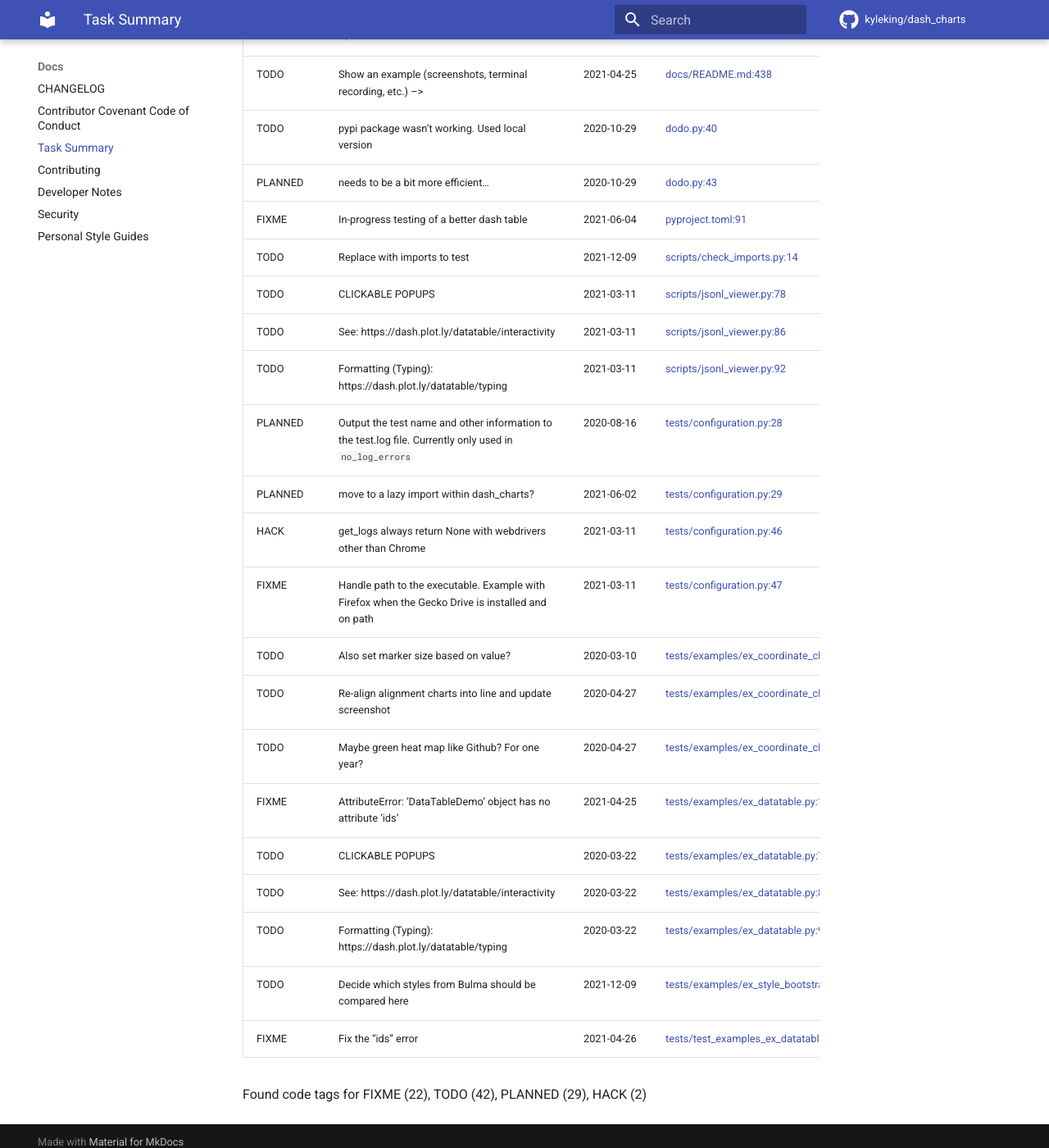
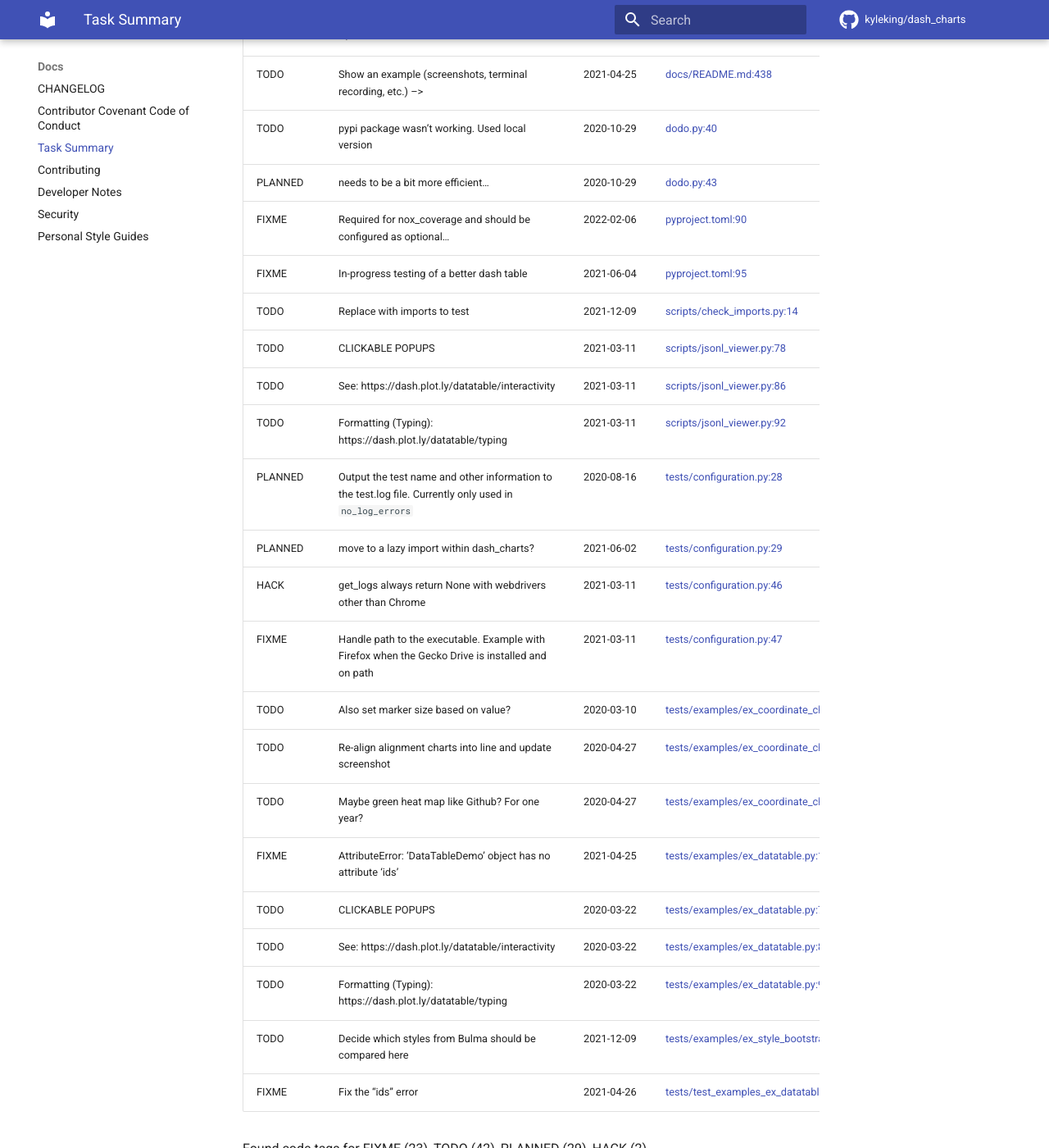
Before and after one commit to KyleKing/dash_charts, an MkDocs documentation site: the page built from docs/docs/CODE_TAG_SUMMARY.md, in a window 1280 px wide and 1400 px high, scrolled down 4778 px. Shown: the whole window at 82% size. Built offline with MkDocs 1.6.1 and Material for MkDocs 9.7.7, drawn with Linux system fonts in a browser that asks for light colours; comment, search, counter and statistics services are not loaded; some of the changed text lies outside the part shown.

Commit message:
fix: more fixes for nox_coverage

```diff
--- a/docs/docs/CODE_TAG_SUMMARY.md
+++ b/docs/docs/CODE_TAG_SUMMARY.md
@@ -81,7 +81,8 @@ Auto-Generated by `dash_charts`
 | TODO    | Show an example (screenshots, terminal recording, etc.) -->                                                   | 2021-04-25  | [docs/README.md:438](https://github.com/KyleKing/dash_charts/blame/912fe68e9393272ae16eb8a54272f575b6bd079a/docs/README.md#L434)                                                     |
 | TODO    | pypi package wasn't working. Used local version                                                               | 2020-10-29  | [dodo.py:40](https://github.com/KyleKing/dash_charts/blame/09ed8c9167c103b5535eaf2bef72c18e1a5afb82/dodo.py#L38)                                                                     |
 | PLANNED | needs to be a bit more efficient...                                                                           | 2020-10-29  | [dodo.py:43](https://github.com/KyleKing/dash_charts/blame/78fd04dac1135db9193d31ab72b8c66fa55b9742/dodo.py#L42)                                                                     |
-| FIXME   | In-progress testing of a better dash table                                                                    | 2021-06-04  | [pyproject.toml:91](https://github.com/KyleKing/dash_charts/blame/fb6c60d1315136b10c025be2eb6ad7aa4f32dd12/pyproject.toml#L71)                                                       |
+| FIXME   | Required for nox_coverage and should be configured as optional...                                             | 2022-02-06  | [pyproject.toml:90](https://github.com/KyleKing/dash_charts/blame/efeead8ece163d54a5fe5bd37517b2ac1ee23879/pyproject.toml#L91)                                                       |
+| FIXME   | In-progress testing of a better dash table                                                                    | 2021-06-04  | [pyproject.toml:95](https://github.com/KyleKing/dash_charts/blame/fb6c60d1315136b10c025be2eb6ad7aa4f32dd12/pyproject.toml#L71)                                                       |
 | TODO    | Replace with imports to test                                                                                  | 2021-12-09  | [scripts/check_imports.py:14](https://github.com/KyleKing/dash_charts/blame/d0913627fdd7e527cf388e47d4adf42abeada4f4/scripts/check_imports.py#L14)                                   |
 | TODO    | CLICKABLE POPUPS                                                                                              | 2021-03-11  | [scripts/jsonl_viewer.py:78](https://github.com/KyleKing/dash_charts/blame/32930836a79b24c1f07b4a4696244ba2cec97486/scripts/jsonl_viewer.py#L81)                                     |
 | TODO    | See: https://dash.plot.ly/datatable/interactivity                                                             | 2021-03-11  | [scripts/jsonl_viewer.py:86](https://github.com/KyleKing/dash_charts/blame/32930836a79b24c1f07b4a4696244ba2cec97486/scripts/jsonl_viewer.py#L89)                                     |
@@ -100,6 +101,6 @@ Auto-Generated by `dash_charts`
 | TODO    | Decide which styles from Bulma should be compared here                                                        | 2021-12-09  | [tests/examples/ex_style_bootstrap.py:97](https://github.com/KyleKing/dash_charts/blame/c21403c800b497d7e41b985f2bf0a67f23207478/tests/examples/ex_style_bootstrap.py#L97)           |
 | FIXME   | Fix the "ids" error                                                                                           | 2021-04-26  | [tests/test_examples_ex_datatable.py:14](https://github.com/KyleKing/dash_charts/blame/adfd6b56ccef28f66db974277555ca5535761e9b/tests/test_examples_ex_datatable.py#L14)             |
 
-Found code tags for FIXME (22), TODO (42), PLANNED (29), HACK (2)
+Found code tags for FIXME (23), TODO (42), PLANNED (29), HACK (2)
 
 <!-- calcipy:skip_tags -->
--- a/requirements.txt
+++ b/requirements.txt
@@ -45,7 +45,7 @@ bandit==1.7.2; python_version >= "3.8" and python_version < "4.0" \
 beartype==0.9.1; python_version >= "3.8" and python_version < "4.0" and python_full_version >= "3.6.0" \
     --hash=sha256:fb23f59b709dd29c4bff25ede0969cdd76aa7e7812abef704d08007ea07372e0 \
     --hash=sha256:623630dc243b0da5a84f0fa414e6aaaf2613e567ad19abfe6a81c17ea5ab62f1
-beautifulsoup4==4.10.0; python_version >= "3.6" and python_full_version > "3.0.0" and python_version < "4" \
+beautifulsoup4==4.10.0; python_full_version > "3.0.0" \
     --hash=sha256:9a315ce70049920ea4572a4055bc4bd700c940521d36fc858205ad4fcde149bf \
     --hash=sha256:c23ad23c521d818955a4151a67d81580319d4bf548d3d49f4223ae041ff98891
 better-exceptions==0.3.3; python_version >= "3.8" and python_version < "4.0" \
```
Also changed, not shown: pyproject.toml (+6 -4 lines), 2 other files.
